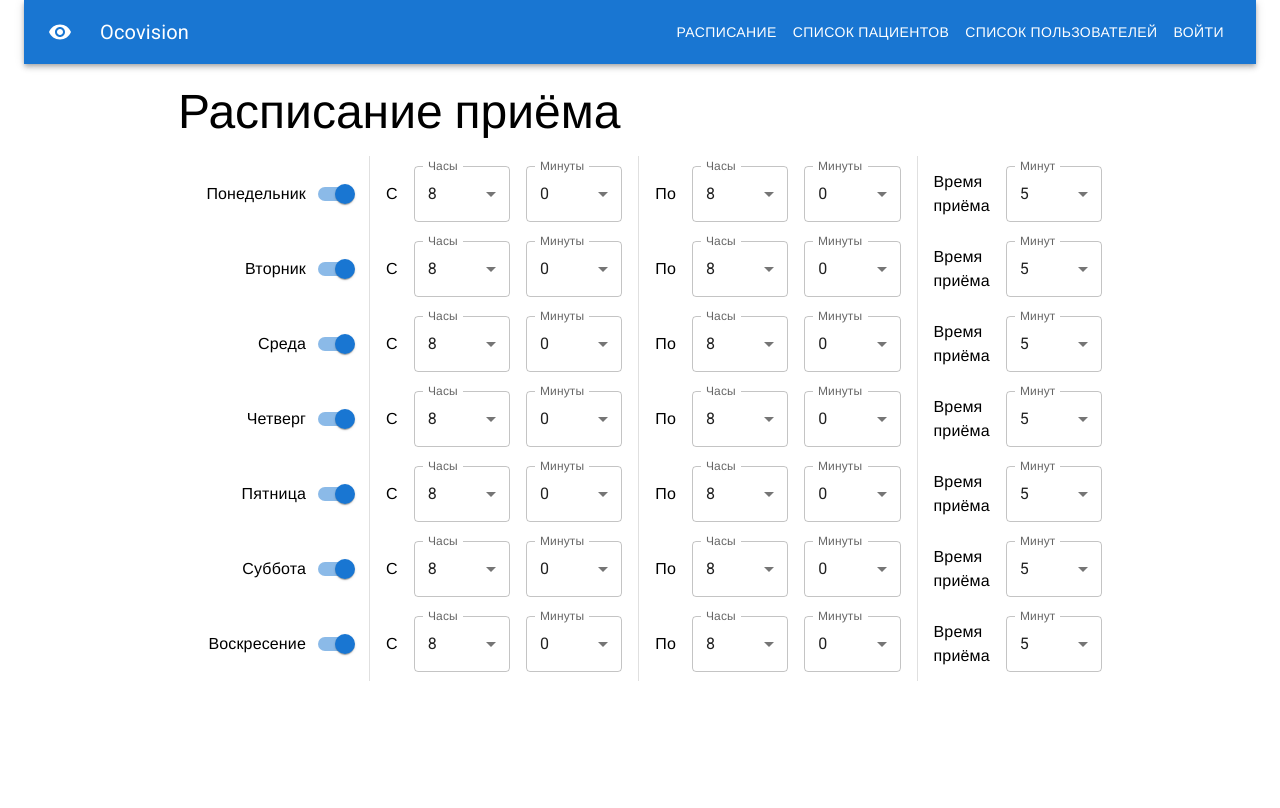
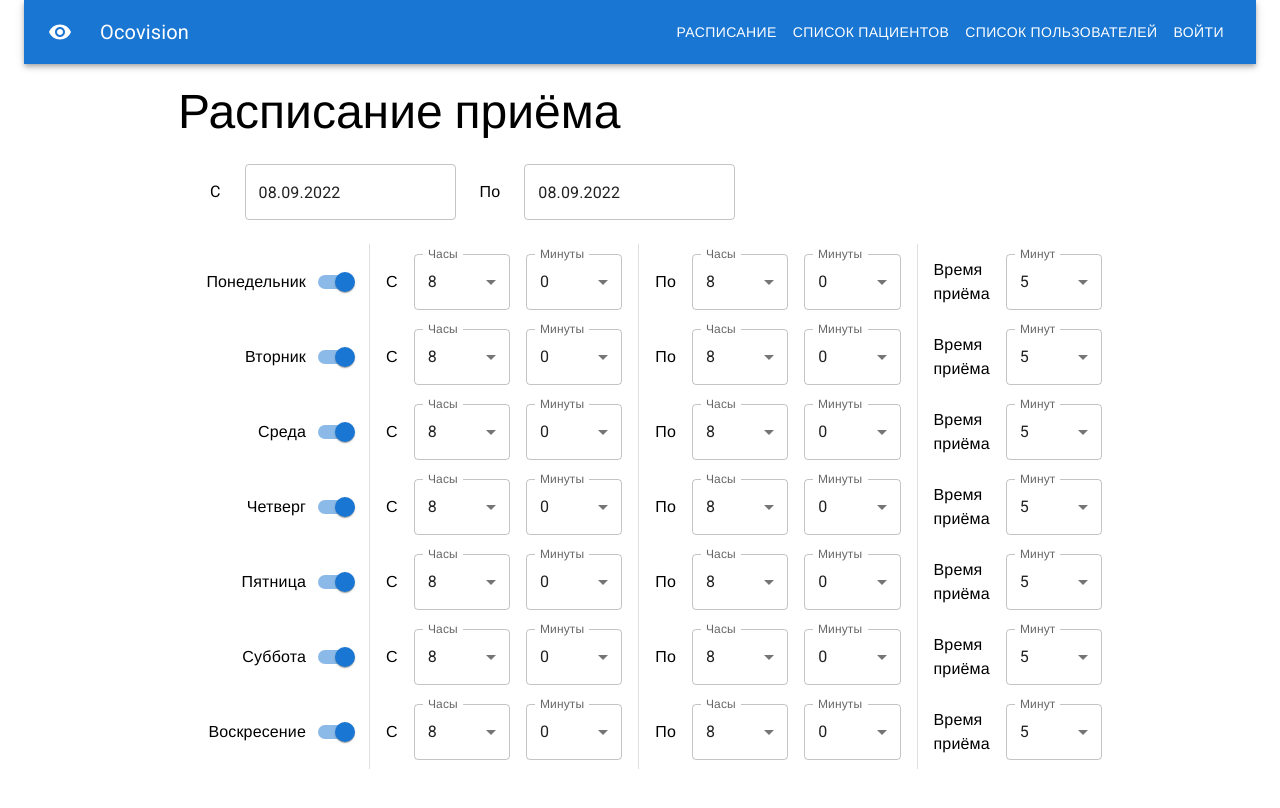
Before and after one commit to TrekusovMax/doctor-booking-client, a React (Create React App) app: page /shedule in a window 1280 px wide. Shown: the top 808 px of the page. Built offline with nearby package versions, Linux system fonts and the light colour scheme; a web font is replaced by a local one; what @mui/x-data-grid-generator would draw is missing.

Commit message:
develop changes of shedule

```diff
--- a/package.json
+++ b/package.json
@@ -13,6 +13,7 @@
     "@mui/styled-engine-sc": "^5.10.1",
     "@mui/x-data-grid": "^5.16.0",
     "@mui/x-data-grid-generator": "^5.16.0",
+    "@mui/x-date-pickers": "^5.0.0",
     "@testing-library/jest-dom": "^5.16.5",
     "@testing-library/react": "^13.3.0",
     "@testing-library/user-event": "^13.5.0",
--- /dev/null
+++ b/src/components/shedule/DateInput.jsx
@@ -0,0 +1,26 @@
+import React from 'react'
+import dayjs from 'dayjs'
+import 'dayjs/locale/ru'
+
+import TextField from '@mui/material/TextField'
+import { AdapterDayjs } from '@mui/x-date-pickers/AdapterDayjs'
+import { DatePicker } from '@mui/x-date-pickers/DatePicker'
+
+import { LocalizationProvider } from '@mui/x-date-pickers/LocalizationProvider'
+
+export default function DateInput() {
+  const locale = 'ru'
+  const [datePickerValue, setDatePickerValue] = React.useState(dayjs())
+
+  //console.log(new Date(datePickerValue).getTime())
+
+  return (
+    <LocalizationProvider dateAdapter={AdapterDayjs} adapterLocale={locale}>
+      <DatePicker
+        value={datePickerValue}
+        onChange={(newValue) => setDatePickerValue(newValue)}
+        renderInput={(params) => <TextField {...params} />}
+      />
+    </LocalizationProvider>
+  )
+}
--- a/src/components/shedule/Settings.js
+++ b/src/components/shedule/Settings.js
@@ -21,6 +21,9 @@ export const Settings = {
 }
 export let initState = days.map((d) => ({
   [d]: {
+    date_from: '',
+    date_to: '',
+    enabled: true,
     hoursStart: hoursStart[0],
     hoursEnd: hoursEnd[0],
     minutesStart: minutesStart[0],
--- a/src/components/shedule/SheduleDay.jsx
+++ b/src/components/shedule/SheduleDay.jsx
@@ -34,16 +34,27 @@ const SheduleDay = ({ day, setShedule, shedule }) => {
 
   const handleDayChange = (event) => {
     setChecked(event.target.checked)
-    console.log(day)
-    //console.log(switchRef.current.children[1].textContent)
+
+    setShedule((prev) =>
+      prev.map((item) =>
+        Object.keys(item)[0] === day
+          ? { [`${day}`]: { ...item[day], ['enabled']: event.target.checked } }
+          : item,
+      ),
+    )
   }
   const handleChange = (event) => {
-    //shedule[event.target.name] = event.target.value
-    console.log(shedule)
-    //setShedule()
-    //shedule.map((item) => /* Object.keys(item)[0] === day */ console.log(item[day]))
+    const elem = event.target.name
 
-    switch (event.target.name) {
+    setShedule((prev) =>
+      prev.map((item) =>
+        Object.keys(item)[0] === day
+          ? { [`${day}`]: { ...item[day], [`${elem}`]: event.target.value } }
+          : item,
+      ),
+    )
+
+    switch (elem) {
       case 'hoursStart':
         setHoursStart(event.target.value)
         break
--- a/src/components/shedule/SheduleList.jsx
+++ b/src/components/shedule/SheduleList.jsx
@@ -1,14 +1,19 @@
-import React, { useState } from 'react'
+import React, { useEffect, useState } from 'react'
 
 import SheduleDay from './SheduleDay'
 import { Settings, initState } from './Settings'
-import { Box, Typography } from '@mui/material'
+import { Box, Typography, Stack } from '@mui/material'
+
+import DateInput from './DateInput'
 
 const SheduleList = () => {
   const { days } = Settings
   const [shedule, setShedule] = useState(initState)
 
-  //console.log(shedule)
+  useEffect(() => {
+    console.log(shedule)
+  }, [shedule])
+
   return (
     <Box
       sx={{
@@ -31,6 +36,21 @@ const SheduleList = () => {
       <Typography variant="h3" sx={{ my: 2 }} component="h2">
         Расписание приёма
       </Typography>
+      <Stack
+        sx={{ my: 3, ml: 4 }}
+        direction="row"
+        spacing={3}
+        justifyContent={'start'}
+        alignItems={'center'}>
+        <Typography variant="body1" sx={{ my: 2 }} component="h2">
+          C
+        </Typography>
+        <DateInput />
+        <Typography variant="body1" sx={{ my: 2 }} component="h2">
+          По
+        </Typography>
+        <DateInput />
+      </Stack>
       {days.map((d, i) => (
         <SheduleDay shedule={shedule} setShedule={setShedule} key={i} day={d} />
       ))}
```
Also changed, not shown: 1 other file (tests, documents, lock files or other folders).
